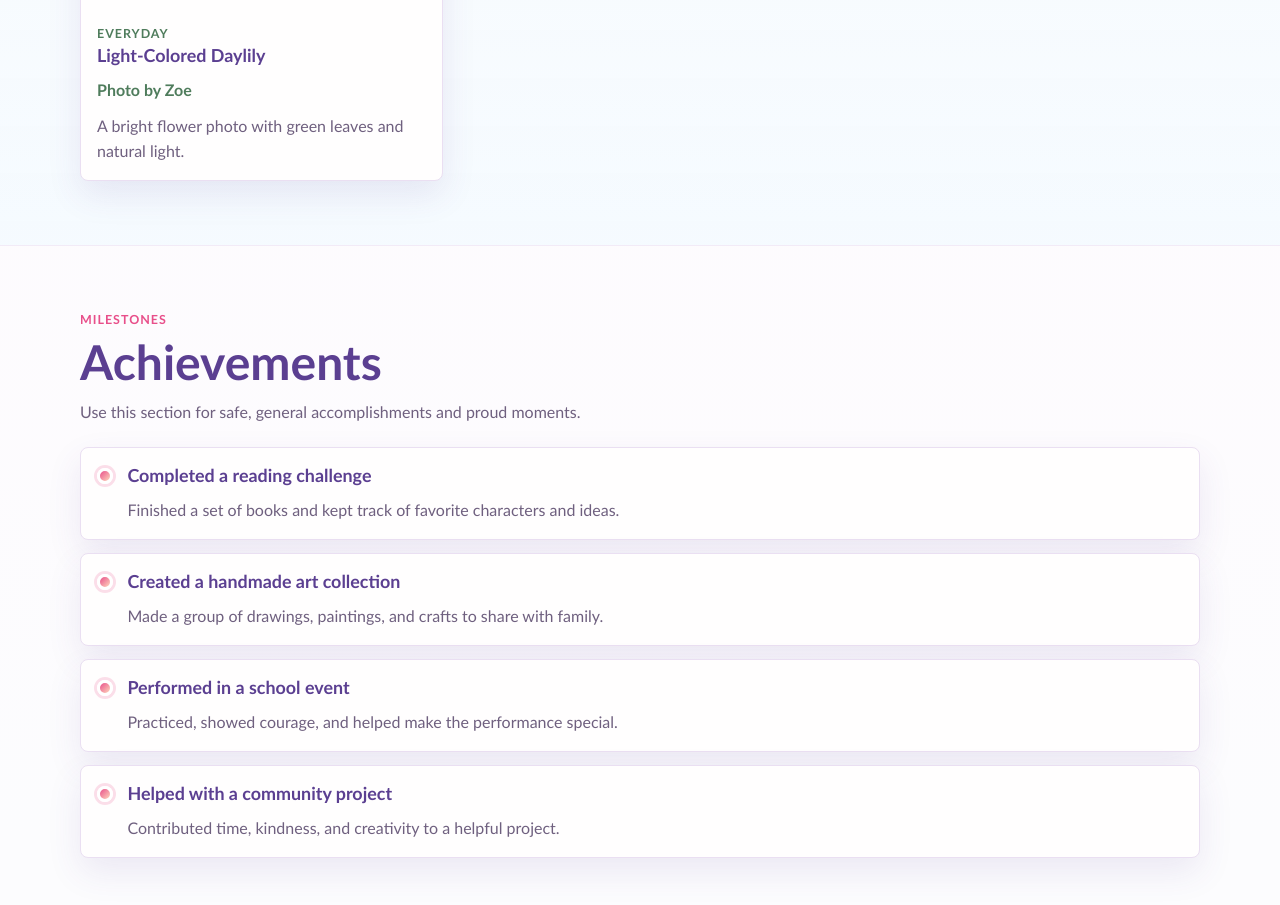
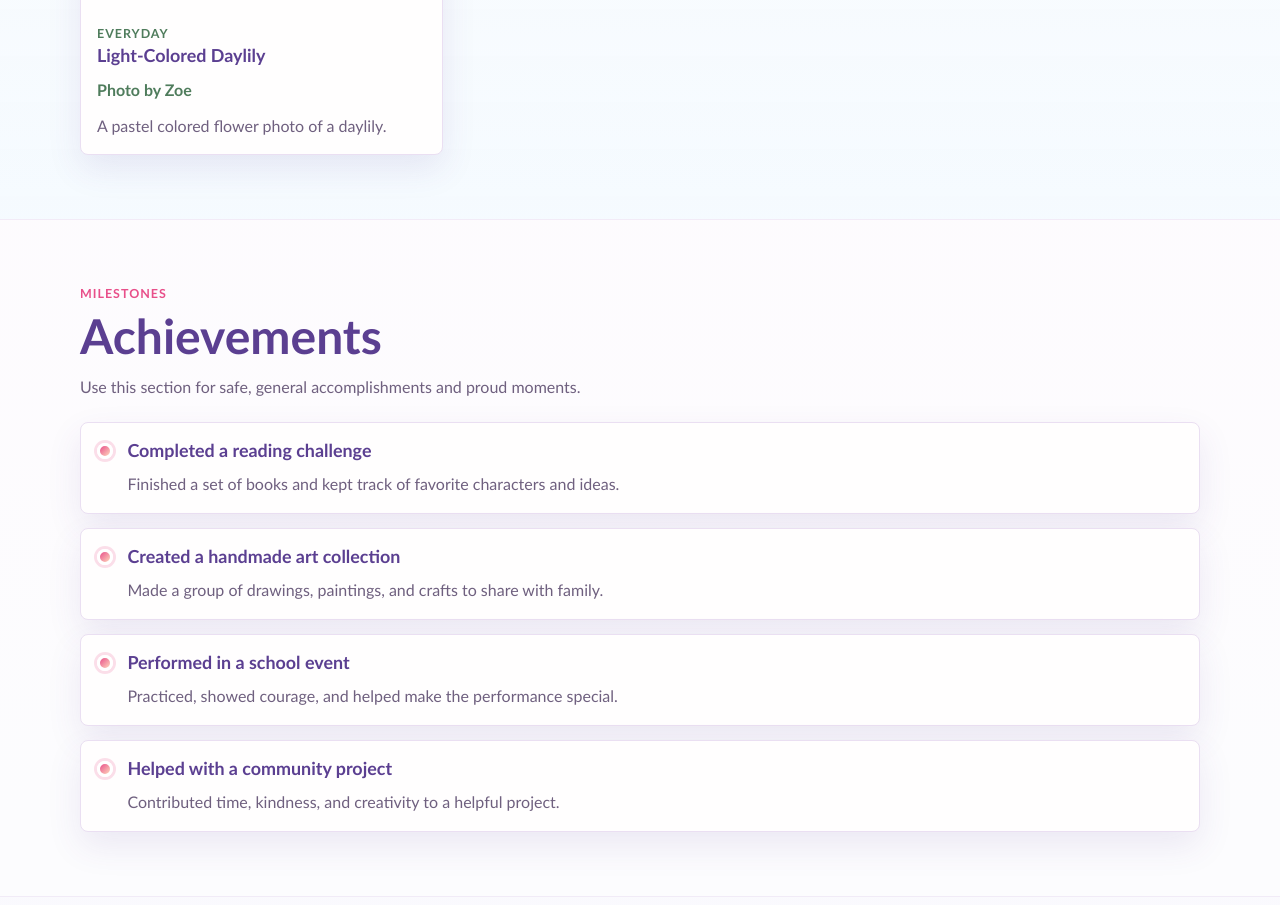
Before and after one commit to zoechen104/zoechen104.github.io, a plain HTML site: page index.html in a window 1280 px wide. Shown: the part 3310-4215 px from the top of the page. Drawn offline with Linux system fonts and the light colour scheme.

Commit message:
Changed the text for the daylily photo

```diff
--- a/index.html
+++ b/index.html
@@ -259,7 +259,7 @@
             <p class="card-category">Everyday</p>
             <h3>Light-Colored Daylily</h3>
             <p class="card-meta">Photo by Zoe</p>
-            <p>A bright flower photo with green leaves and natural light.</p>
+            <p>A pastel colored flower photo of a daylily.</p>
           </div>
         </article>
 
```
